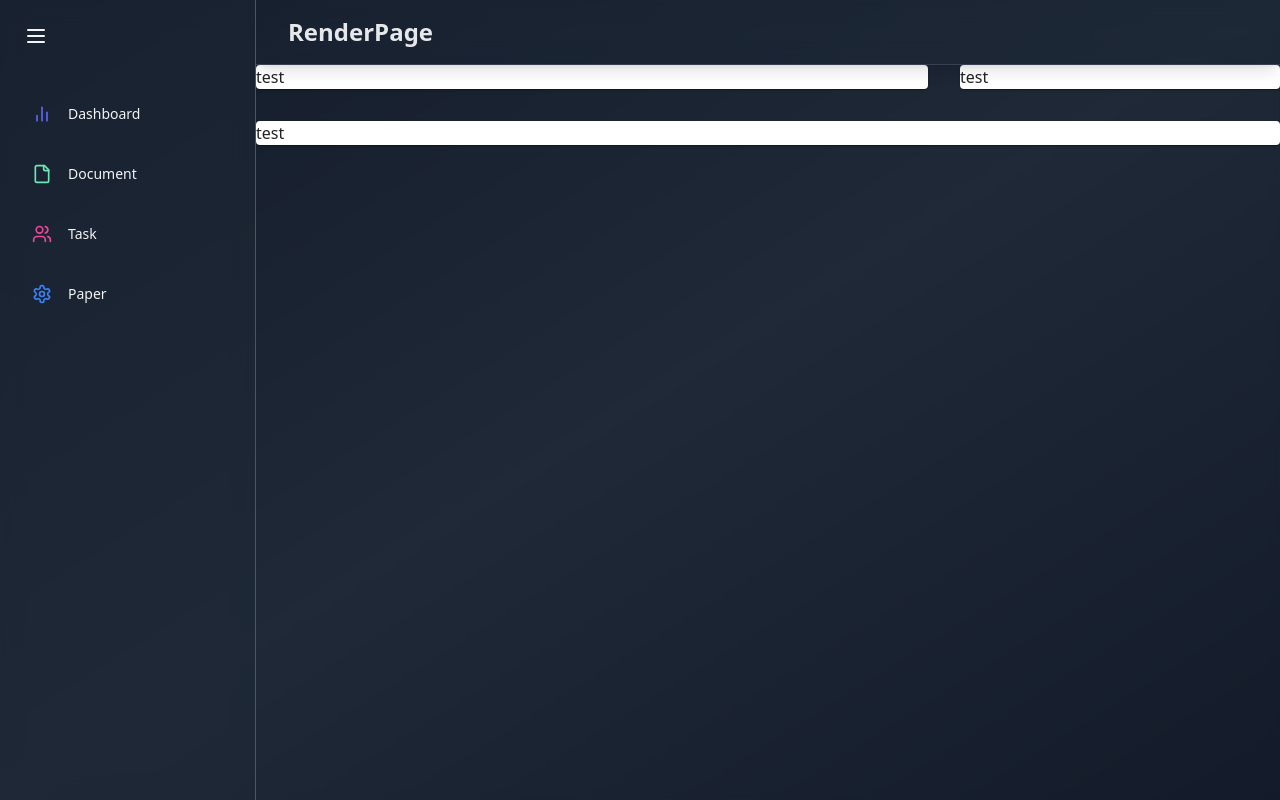
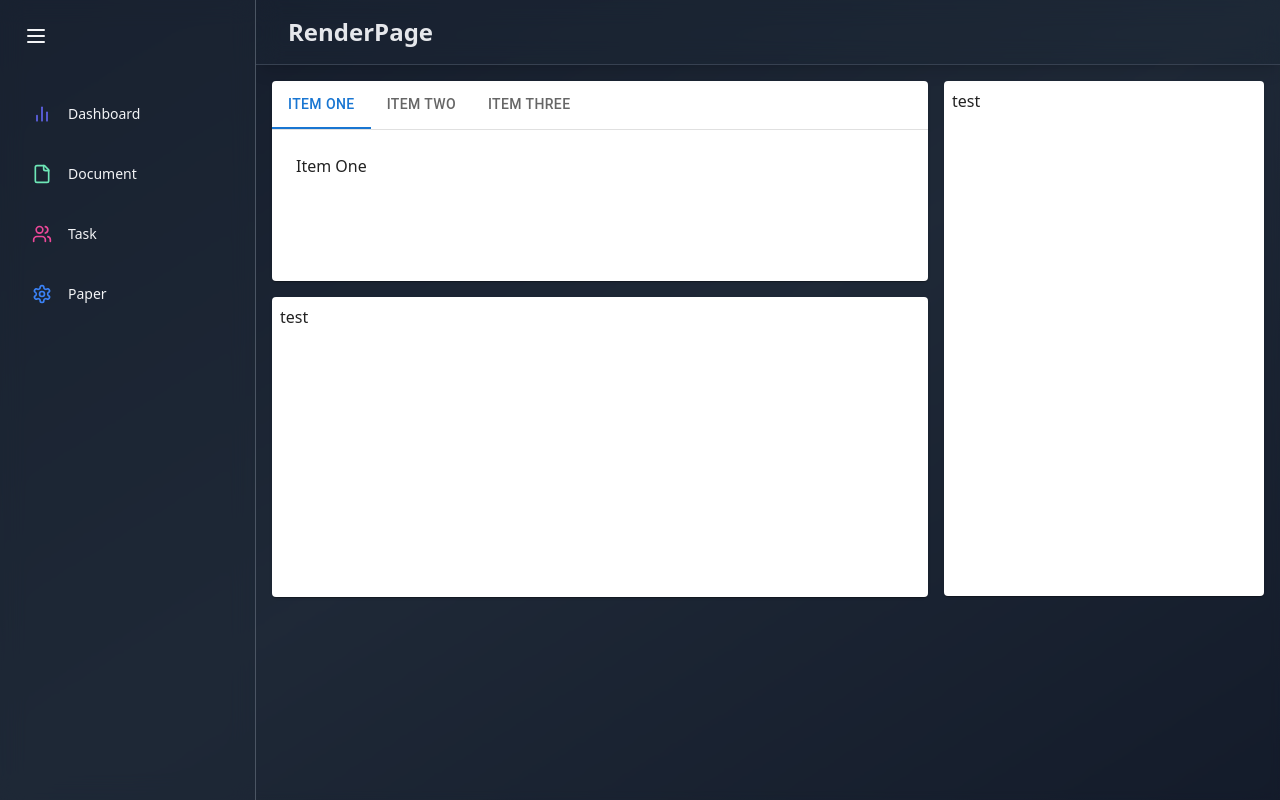
Before and after one commit to Luthfil4K/exceltocerficate-udpi, a React (Vite) app: page /RenderPage in a window 1280 px wide. Built offline with nearby package versions, Linux system fonts and the light colour scheme.

Commit message:
card tabs

```diff
--- a/package.json
+++ b/package.json
@@ -17,6 +17,7 @@
     "framer-motion": "^11.11.17",
     "lucide-react": "^0.460.0",
     "postcss": "^8.4.49",
+    "proptypes": "^1.1.0",
     "react": "^18.3.1",
     "react-dom": "^18.3.1",
     "react-router-dom": "^7.0.1",
--- /dev/null
+++ b/src/components/CardRenderDescription.jsx
@@ -0,0 +1,73 @@
+import {useState} from 'react'
+
+import { Card, Divider, } from '@mui/material'
+import Tabs from '@mui/material/Tabs';
+import Tab from '@mui/material/Tab';
+import Box from '@mui/material/Box';
+import PropTypes from 'prop-types';
+import { Grid } from '@mui/system'
+
+
+const CustomTabPanel = (props)  => {
+  const { children, value, index, ...other } = props;
+
+  return (
+    <div
+      role="tabpanel"
+      hidden={value !== index}
+      id={`simple-tabpanel-${index}`}
+      aria-labelledby={`simple-tab-${index}`}
+      {...other}
+    >
+      {value === index && <Box sx={{ p: 3 }}>{children}</Box>}
+    </div>
+  );
+}
+
+CustomTabPanel.propTypes = {
+  children: PropTypes.node,
+  index: PropTypes.number.isRequired,
+  value: PropTypes.number.isRequired,
+};
+
+const a11yProps= (index) => {
+  return {
+    id: `simple-tab-${index}`,
+    'aria-controls': `simple-tabpanel-${index}`,
+  };
+}
+
+const CardRenderDescription = () => {
+  const [value, setValue] = useState  (0);
+
+  const handleChange = (event, newValue) => {
+    setValue(newValue);
+  };
+
+  return (
+    <div>
+      <Card sx={{height:200}}>
+        <Box sx={{ width: '100%' }}>
+          <Box sx={{ borderBottom: 1, borderColor: 'divider' }}>
+            <Tabs value={value} onChange={handleChange} aria-label="basic tabs example">
+              <Tab label="Item One" {...a11yProps(0)} />
+              <Tab label="Item Two" {...a11yProps(1)} />
+              <Tab label="Item Three" {...a11yProps(2)} />
+            </Tabs>
+          </Box>
+          <CustomTabPanel value={value} index={0}>
+            Item One
+          </CustomTabPanel>
+          <CustomTabPanel value={value} index={1}>
+            Item Two
+          </CustomTabPanel>
+          <CustomTabPanel value={value} index={2}>
+            Item Three
+          </CustomTabPanel>
+        </Box>
+      </Card>
+    </div>
+  )
+}
+
+export default CardRenderDescription
--- a/src/pages/RenderPage.jsx
+++ b/src/pages/RenderPage.jsx
@@ -1,25 +1,37 @@
 import React from 'react'
 import { Grid, Typography, Card } from '@mui/material'
+import CardRenderDescription from '../components/CardRenderDescription'
+
 
 const RenderPage = () => {
   return (
     <div>
-      <Grid container spacing={4}>
-        <Grid item md={8}>
-            <Card>
+      <Grid sx={{padding:2}} p-4 container spacing={2}>
+        <Grid item xs={8}>
+          <Grid container spacing={2}>
+            <Grid item xs={12}>
+            <CardRenderDescription>
+
+            </CardRenderDescription>
+            </Grid>
+            <Grid item xs={12}>
+
+            <Card sx={{height:300, padding:1}}>
+                test
+            </Card>
+            </Grid>
+          </Grid>
+        </Grid>
+        <Grid item xs={4} >
+            <Card sx={{height:515, padding:1}}>
                 test
             </Card>
         </Grid>
-        <Grid item md={4}>
-            <Card>
+        {/* <Grid item xs={12}>
+            <Card sx={{height:250, padding:1}}>
                 test
             </Card>
-        </Grid>
-        <Grid item md={12}>
-            <Card>
-                test
-            </Card>
-        </Grid>
+        </Grid> */}
       </Grid>
     </div>
   )
```
Also changed, not shown: src/components/CardRenderReview.jsx (added), src/components/CardRenderTable.jsx (added), 1 other file (tests, documents, lock files or other folders).
